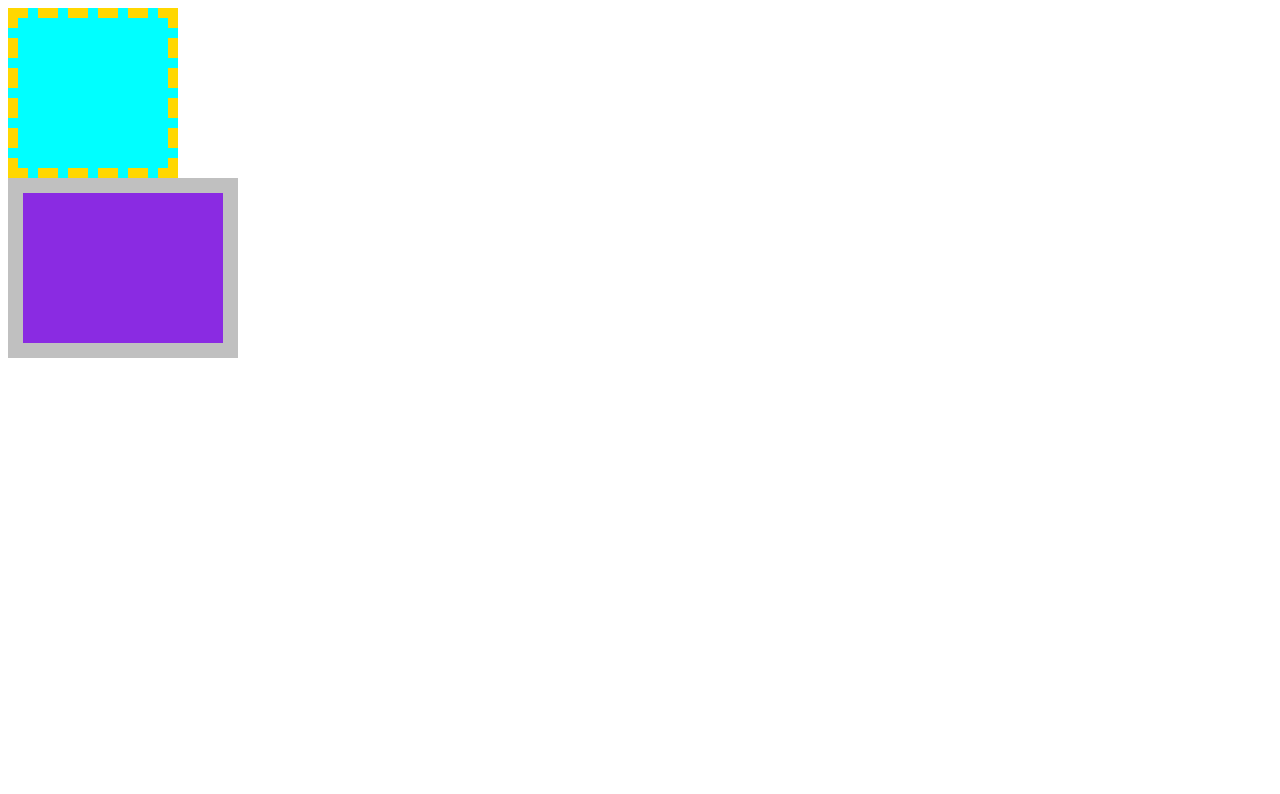
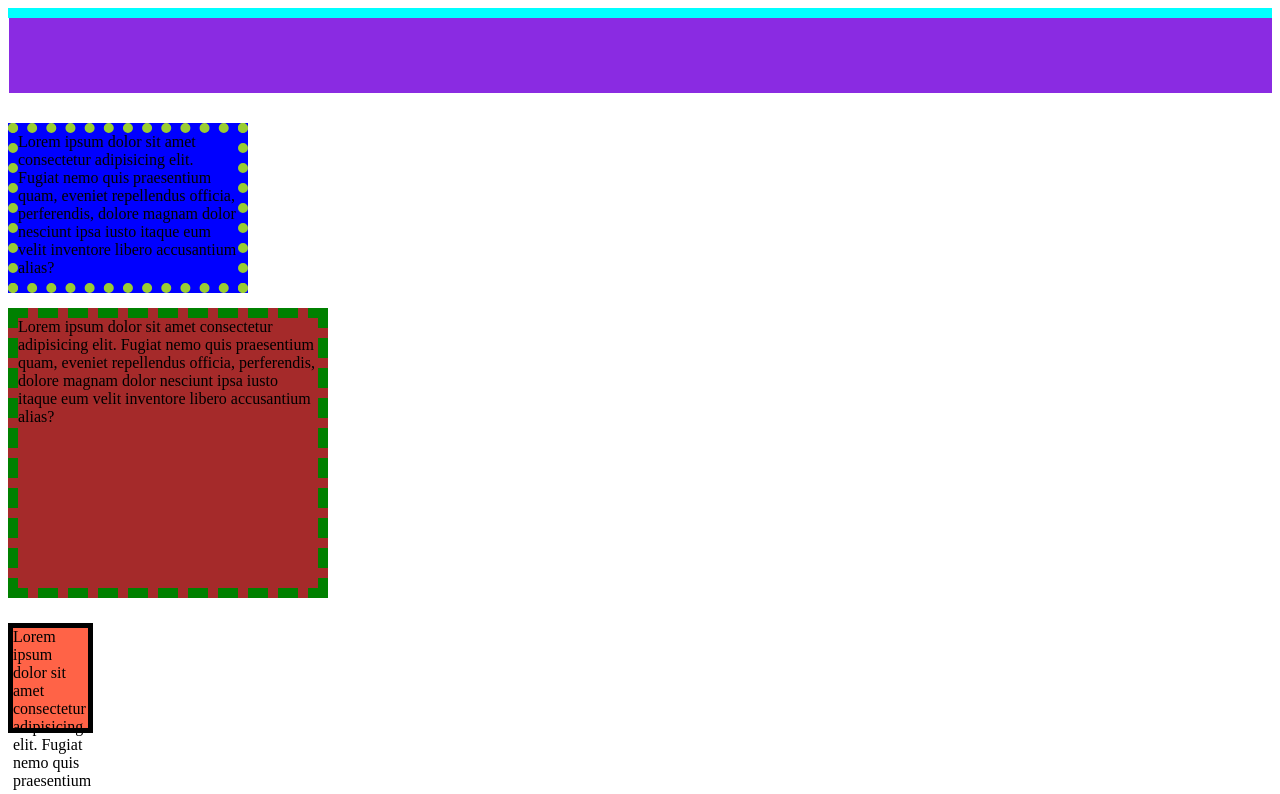
Before and after one commit to jaseemjas44/first_project, a plain HTML site: page Index2.html in a window 1280 px wide. Shown: the top 794 px of the page. Drawn offline with Linux system fonts and the light colour scheme.

Commit message:
learnhtml classname

```diff
--- a/Index2.html
+++ b/Index2.html
@@ -7,7 +7,10 @@
     <title>Learn CSS</title>
 </head>
 <body>
-<div class="box"></div>
+<div class="box" ></div>
 <div class="box1"></div>
+<div class="box2">Lorem ipsum dolor sit amet consectetur adipisicing elit. Fugiat nemo quis praesentium quam, eveniet repellendus officia, perferendis, dolore magnam dolor nesciunt ipsa iusto itaque eum velit inventore libero accusantium alias?</div>
+<div class="box3">Lorem ipsum dolor sit amet consectetur adipisicing elit. Fugiat nemo quis praesentium quam, eveniet repellendus officia, perferendis, dolore magnam dolor nesciunt ipsa iusto itaque eum velit inventore libero accusantium alias?</div>
+<div class="box4">Lorem ipsum dolor sit amet consectetur adipisicing elit. Fugiat nemo quis praesentium quam, eveniet repellendus officia, perferendis, dolore magnam dolor nesciunt ipsa iusto itaque eum velit inventore libero accusantium alias?</div>
 </body>
 </html>
--- a/style.css
+++ b/style.css
@@ -1,12 +1,42 @@
 .box {
-    width: 150px;
-    height: 150px;
-    background-color: aqua;
-    border: 10px dashed gold;
+
+   min-width: 10px;
+   min-height: 10px;
+    background-color: #00ffff;
+
+
 }
 .box1 {
-    width: 200px;
+  min-width: 100px;
+  min-height:75px;
+
+    background-color: blueviolet;
+
+   margin-left: 1px;
+
+}
+.box2 {
+    width: 220px;
     height: 150px;
-    background-color: blueviolet;
-   border: 15px solid silver;
+    background-color: blue;
+    border: 10px dotted yellowgreen;
+    margin-top: 30px;
+
 }
+.box3{
+    width: 300px;
+    height: 270px;
+    background-color: brown;
+    border: 10px dashed green ;
+    margin-right: 50px;
+    margin-top: 15px;
+    margin-bottom: 25px;
+}
+.box4 {
+    width: 75px;
+    height: 100px;
+    background-color: tomato;
+    border: 5px solid black;
+    margin-right: 50px;
+
+}
```
